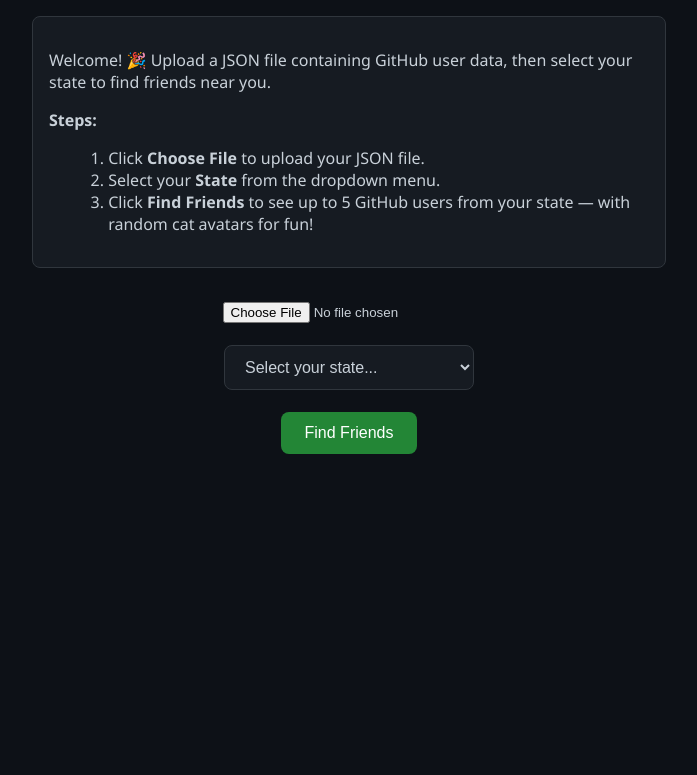
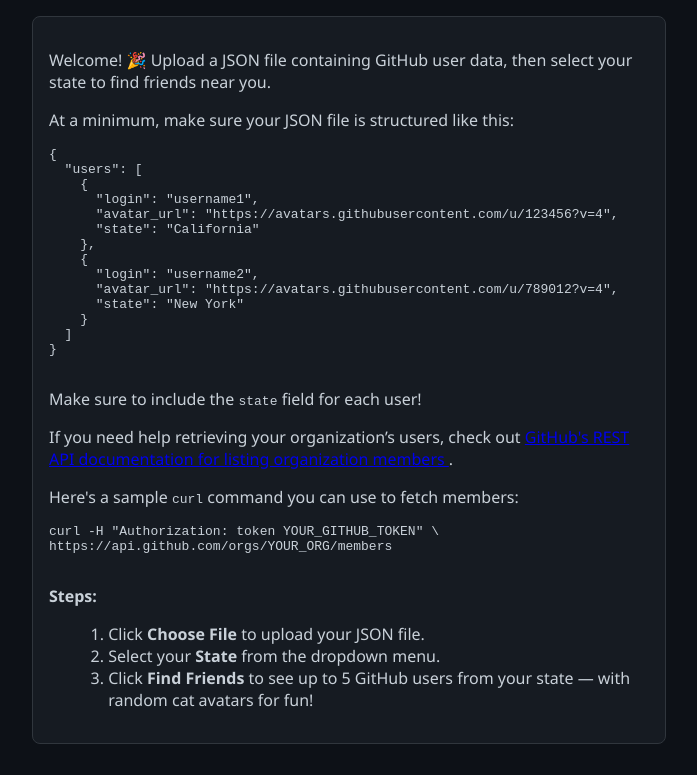
Before and after one commit to captain-wolf/github-cat-avatar-generator, a plain HTML site: page index.html in a window 1280 px wide. Shown: the part 112-887 px from the top of the page, without its empty margins (291-988 px from the left). Before the commit the page ends 800 px from the top, so only its background shows below. Drawn offline with Linux system fonts and the light colour scheme.

Commit message:
Enhance instructions and layout in index.html; add JSON structure example and API documentation link

```diff
--- a/index.html
+++ b/index.html
@@ -6,10 +6,42 @@
   <link rel="stylesheet" href="style.css">
 </head>
 <body>
-  <h1>GitHub Friend Finder 🐱</h1>
+  <h1>GitHub Friend Finder 🐙🐱</h1>
 
   <div id="instructions">
     <p>Welcome! 🎉 Upload a JSON file containing GitHub user data, then select your state to find friends near you.</p>
+    <p>At a minimum, make sure your JSON file is structured like this:</p>
+    <pre>
+{
+  "users": [
+    {
+      "login": "username1",
+      "avatar_url": "https://avatars.githubusercontent.com/u/123456?v=4",
+      "state": "California"
+    },
+    {
+      "login": "username2",
+      "avatar_url": "https://avatars.githubusercontent.com/u/789012?v=4",
+      "state": "New York"
+    }
+  ]
+}
+    </pre>
+    <p>Make sure to include the <code>state</code> field for each user!</p>
+
+    <p>
+      If you need help retrieving your organization’s users, check out
+      <a href="https://docs.github.com/en/rest/orgs/members?apiVersion=2022-11-28#list-organization-members" target="_blank">
+        GitHub's REST API documentation for listing organization members
+      </a>.
+    </p>
+
+    <p>Here's a sample <code>curl</code> command you can use to fetch members:</p>
+    <pre>
+curl -H "Authorization: token YOUR_GITHUB_TOKEN" \
+https://api.github.com/orgs/YOUR_ORG/members
+    </pre>
+
     <p><strong>Steps:</strong></p>
     <ol>
       <li>Click <strong>Choose File</strong> to upload your JSON file.</li>
@@ -23,7 +55,7 @@
 
   <select id="stateSelect">
     <option value="">Select your state...</option>
-    <!-- We'll fill this dynamically! -->
+    <!-- States will be filled dynamically -->
   </select>
   <br><br>
 
```
